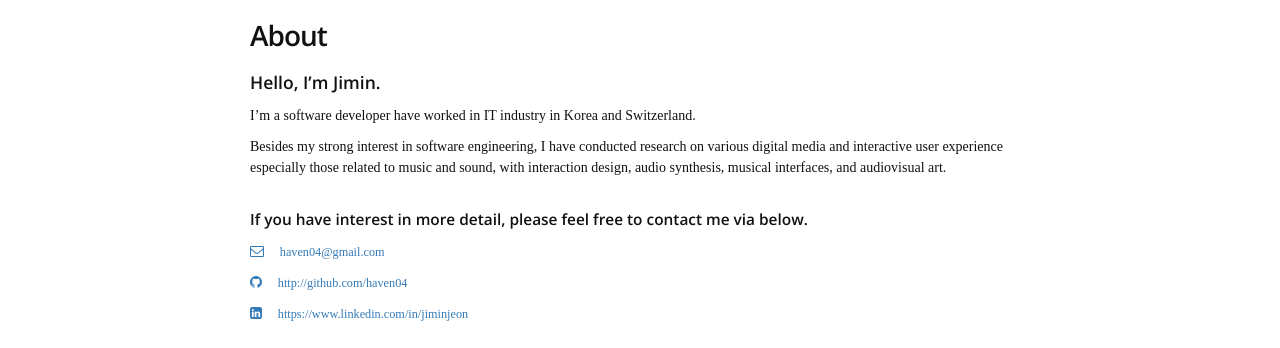
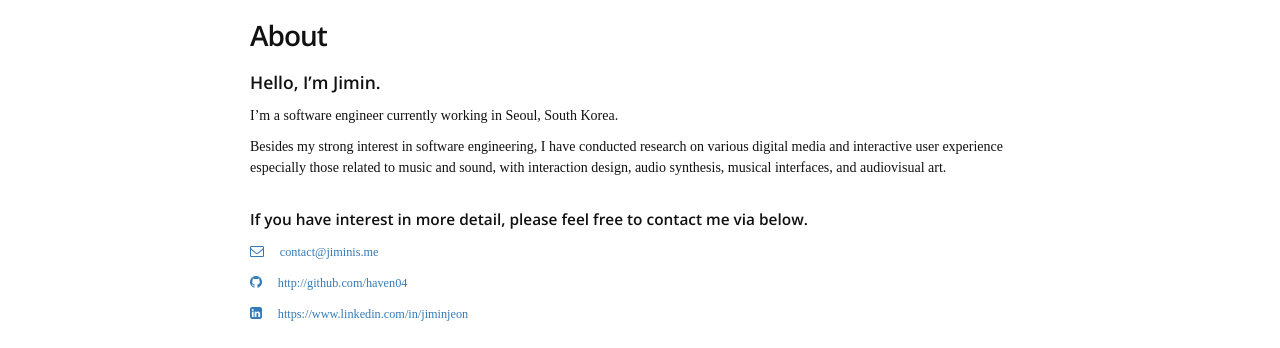
Before and after one commit to haven04/haven04.github.io, a Jekyll site: the page built from about.md, in a window 1280 px wide. Shown: the part 182-530 px from the top of the page. Built offline with Jekyll 4.4.1, drawn with Linux system fonts in a browser that asks for light colours; nearby versions of some CDN libraries; some web fonts are replaced.

Commit message:
a new mail address info. and job role

```diff
--- a/about.md
+++ b/about.md
@@ -6,14 +6,14 @@ permalink: /about/
 
 ####Hello, I'm Jimin.
 
-I'm a software developer have worked in IT industry in Korea and Switzerland.
+I'm a software engineer currently working in Seoul, South Korea.
 
 Besides my strong interest in software engineering, I have conducted research on various digital media and interactive user experience especially those related to music and sound, with interaction design, audio synthesis, musical interfaces, and audiovisual art.
 
 <div class="contact">
 <h5 class="contact-title">If you have interest in more detail, please feel free to contact me via below.</h5>
 
-<p><a href="mailto:haven04@gmail.com"><i class="fa fa-envelope-o"></i> <span class="contact-addr"> haven04@gmail.com</span></a></p>
+<p><a href="mailto:contact@jiminis.me"><i class="fa fa-envelope-o"></i> <span class="contact-addr"> contact@jiminis.me</span></a></p>
 <p><a href="http://github.com/haven04" target="_blank"><i class="fa fa-github"></i> <span class="contact-addr">http://github.com/haven04</span></a></p>
 <p><a href="https://www.linkedin.com/in/jiminjeon" target="_blank"><i class="fa fa-linkedin-square"></i> <span class="contact-addr">https://www.linkedin.com/in/jiminjeon</span></a></p>
 </div>
--- a/resume.html
+++ b/resume.html
@@ -28,7 +28,7 @@ permalink: /resume/
            <h4 class="resume-item-title">LG Electronics – Research Engineer<br /><span class="resume-annotation">Aug.2015 - Present / Seoul, Korea </span></h4>
 
            <ul class="resume-item-description">
-               <li>Research Engineer at CTO division, LG Electronics</li>
+               <li>Research Engineer at Advanced Convergence R&amp;D Lab., CTO division, LG Electronics</li>
            </ul>
         </div>
 
```
